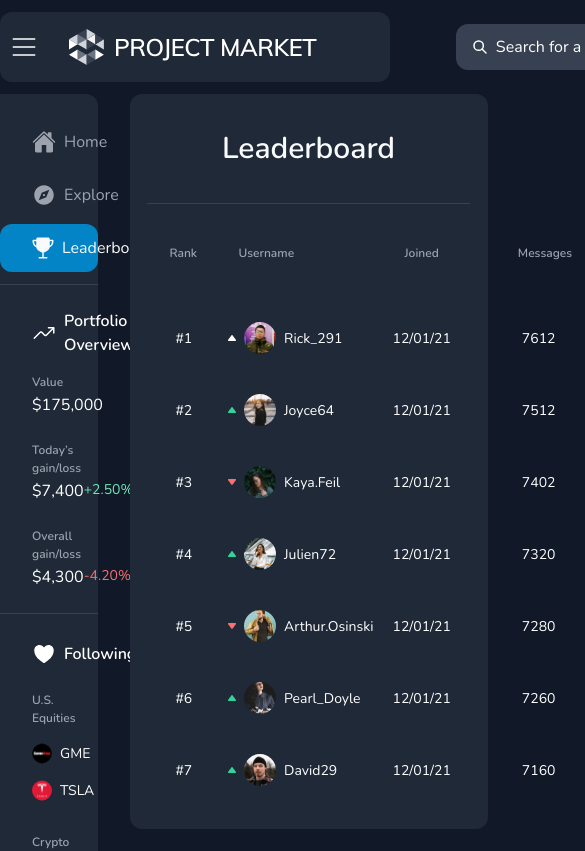
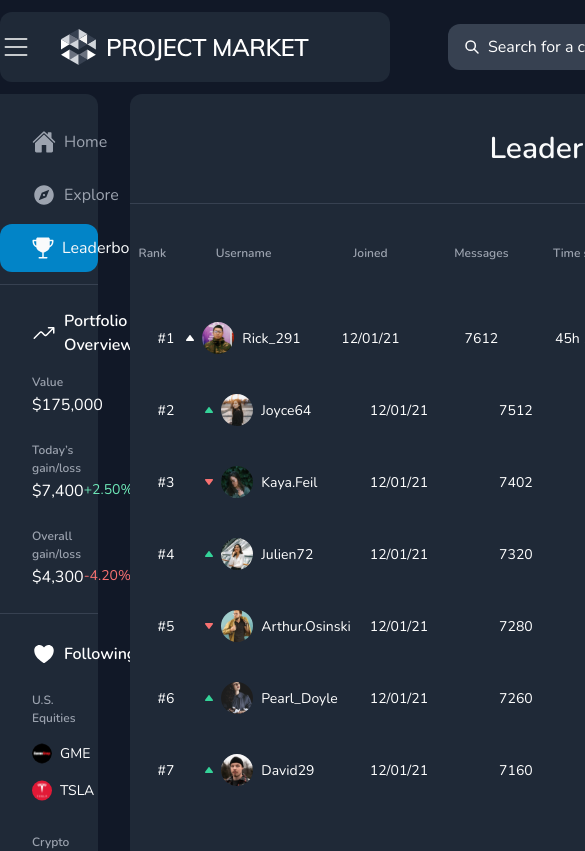
Before and after one commit to Alpha-Hamza/PM, a Next.js app: page / in a window 390 px wide. Shown: the top 851 px of the page, 585 px wide, since content can reach past the window. Built offline with nearby package versions, Linux system fonts and the light colour scheme.

Commit message:
final commit

```diff
--- a/Components/Header.js
+++ b/Components/Header.js
@@ -2,15 +2,15 @@
 
 export default function Header() {
   return (
-    <div className="bg-[#1F2937] rounded-[12px] mt-[12px] py-[12px] ">
-       <div className=" mx-auto container max-w-[96%] flex ">
+    <div className="bg-[#1F2937] rounded-[12px] mt-[12px] py-[12px] 2xl:w-full xl:w-[90%] lg:w-full  mx-auto">
+       <div className=" mx-auto container xl:max-w-[96%] lg:w-[90%] flex ">
       <img src="./Images/Hi.svg" alt=" " className="cursor-pointer" />
       <img src="./Images/Logo.svg" alt=" " className="ml-[29px]" />
       <div className="relative flex justify-center items-center  ml-[139px] ">
       <input
             type={"text"}
             placeholder="Search for a commodity"
-            className="bg-[#374151] focus:outline-none  w-[433px] rounded-[12px] h-[46px] pl-10 placeholder:text-[#FFFFFF] font-regular  "
+            className="bg-[#374151] focus:outline-none  xl:w-[433px] rounded-[12px] h-[46px] pl-10 placeholder:text-[#FFFFFF] font-regular  "
           />
           <img src="./Images/Hi2.svg" alt=" " className="absolute left-[16px]" />
 
--- a/Components/LastSection.js
+++ b/Components/LastSection.js
@@ -2,8 +2,8 @@
 
 export default function LastSection() {
     return (
-      <div className="bg-[#1F2937] ml-8 rounded-[12px] my-[22px]  py-10  ">
-          <div className="mx-auto container max-w-[90%]">
+      <div className="bg-[#1F2937] ml-8 rounded-[12px] my-[22px]  py-10  2xl:w-auto lg:w-[90%]  ">
+          <div className="mx-auto container 2xl:w-[90%]">
           <table className="table-auto  w-full  ">
           <thead className="">
 
--- a/Components/LeftSection.js
+++ b/Components/LeftSection.js
@@ -2,7 +2,7 @@
 
 export default function LeftSection() {
     return (
-      <div className="bg-[#1F2937] w-[25%] mt-[12px] pt-[24px] pb-[12.95%]  rounded-r-[12px]  ">
+      <div className="bg-[#1F2937]  mt-[12px] pt-[24px] pb-[12.95%]  rounded-r-[12px] w-[25%] 2xl:ml-0 xl:ml-[5%]  ">
          <div className="  flex-col border-b-[1px] border-[#374151]    ">
              <div className="flex  hover:bg-[#0284C7] w-full h-[48px]  items-center rounded-[12px]">
              <img src="./Images/Li.svg" alt=" " className="ml-[32px]" />
--- a/Components/MainSection.js
+++ b/Components/MainSection.js
@@ -2,33 +2,33 @@
 
 export default function MainSection() {
   return (
-    <div className="bg-[#1F2937]   ml-8 mt-[12px] pb-[6%] rounded-[12px]  ">
-      <div className="mx-auto container max-w-[90%]">
+    <div className="bg-[#1F2937]   ml-8 mt-[12px] pb-[6%] rounded-[12px] 2xl:w-auto lg:w-[90%]  ">
+      <div className="mx-auto container 2xl:w-[90%] ">
         <div className="flex justify-center  items-center border-[#374151] border-b-[1px]">
           <h1 className="text-[30px] font-semibold text-[#F9FAFB] my-[32px]">
             Leaderboard
           </h1>
         </div>
         <div className="">
-          <table className="table-auto  w-full  ">
+          <table className="table-auto  xl:w-full    ">
             <thead className="">
 
               <tr className=" ">
-                <th className="text-[12px] text-[#9CA3AF] py-10 pl-[22px]">Rank</th>
+                <th className="text-[12px] text-[#9CA3AF] py-10 xl:pl-[22px] lg:pl-5">Rank</th>
                 <th className="text-[12px] text-[#9CA3AF]">Username</th>
-                <th className="text-[12px] text-[#9CA3AF] pl-[58px] ">
+                <th className="text-[12px] text-[#9CA3AF] xl:pl-[58px] ">
                   Joined
                 </th>
-                <th className="text-[12px] text-[#9CA3AF] pl-[66px]">
+                <th className="text-[12px] text-[#9CA3AF] xl:pl-[66px] ">
                   Messages
                 </th>
-                <th className="text-[12px] text-[#9CA3AF] pl-[66px]">
+                <th className="text-[12px] text-[#9CA3AF] xl:pl-[66px]">
                   Time spent
                 </th>
-                <th className="text-[12px] text-[#9CA3AF] pl-[66px]">
+                <th className="text-[12px] text-[#9CA3AF] xl:pl-[66px]">
                   Following
                 </th>
-                <th className="text-[12px] text-[#9CA3AF] pl-[66px]">
+                <th className="text-[12px] text-[#9CA3AF] xl:pl-[66px]">
                   Acc. Score
                 </th>
               </tr>
@@ -41,8 +41,8 @@ export default function MainSection() {
 
                 <td className="text-[14px] text-[#FFFFFF] pl-[28px]   rounded-l-[12px]
                   ">#1</td>
-                <td className="   pl-[30px] ">
-                 <div className="flex  items-center h-[70px] space-x-[8px]">
+                <td className="   xl:pl-[30px]  ">
+                 <div className="flex justify-center items-center h-[70px] space-x-[8px]">
 
                  <img src="./Images/Mi.svg" alt=" " className="" />
                  <img src="./Images/Mi1.svg" alt=" " className="" />
@@ -50,18 +50,18 @@ export default function MainSection() {
                  </div>
                </td>
 
-                <td className="text-[14px] text-[#FFFFFF] pl-[58px]  ">
+                <td className="text-[14px] text-[#FFFFFF] xl:pl-[58px] text-center  ">
                   12/01/21
                 </td>
-                <td className="text-[14px] text-[#FFFFFF] pl-[70px] ">7612</td>
-                <td className="text-[14px] text-[#FFFFFF] pl-[70px] ">
+                <td className="text-[14px] text-[#FFFFFF] xl:pl-[70px] text-center ">7612</td>
+                <td className="text-[14px] text-[#FFFFFF] xl:pl-[70px] text-center ">
                   45h 12m
                 </td>
-                <td className="flex justify-center  pl-[100px]   ">
+                <td className="flex justify-center  xl:pl-[100px] text-center  ">
                  <div className="flex justify-center items-center h-[70px]">
                  <img src="./Images/Mi4.svg" alt=" " className="" />
 
-                 <p className="text-[14px] text-[#FFFFFF] opacity-[50%] pl-[5px] ">
+                 <p className="text-[14px] text-[#FFFFFF] opacity-[50%] pl-[5px]  ">
                  +9 more
                  </p>
 
@@ -69,15 +69,15 @@ export default function MainSection() {
                </td>
 
 
-                <td className="text-[14px] text-[#FFFFFF] pl-[55px] ">
-             <div className="w-[77px] h-[36px] bg-[#374151] flex justify-center items-center rounded-[8px]">
+                <td className="text-[14px] text-[#FFFFFF] xl:pl-[55px]  ">
+             <div className="w-[77px] h-[36px] bg-[#374151] flex justify-center items-center rounded-[8px] mx-auto">
              780
 
                </div>
                </td>
 
                 <td className="rounded-r-[12px] ">
-                  <div className="flex justify-center items-center rounded-full w-[46px] h-[46px] mx-[35px] hover:bg-[#111827] bg-[#374151]   ">
+                  <div className="flex justify-center items-center rounded-full w-[46px] h-[46px] xl:mx-[35px] hover:bg-[#111827] bg-[#374151]   ">
                   <img src="./Images/Mi3.svg" alt=" " className="" />
 
                   </div>
--- a/LandingPage.js
+++ b/LandingPage.js
@@ -22,7 +22,7 @@ export default function LandingPage() {
 
 
 
- <div className="w-full">
+ <div className="xl:w-full w-[30%]">
 
  <MainSection />
 
```
